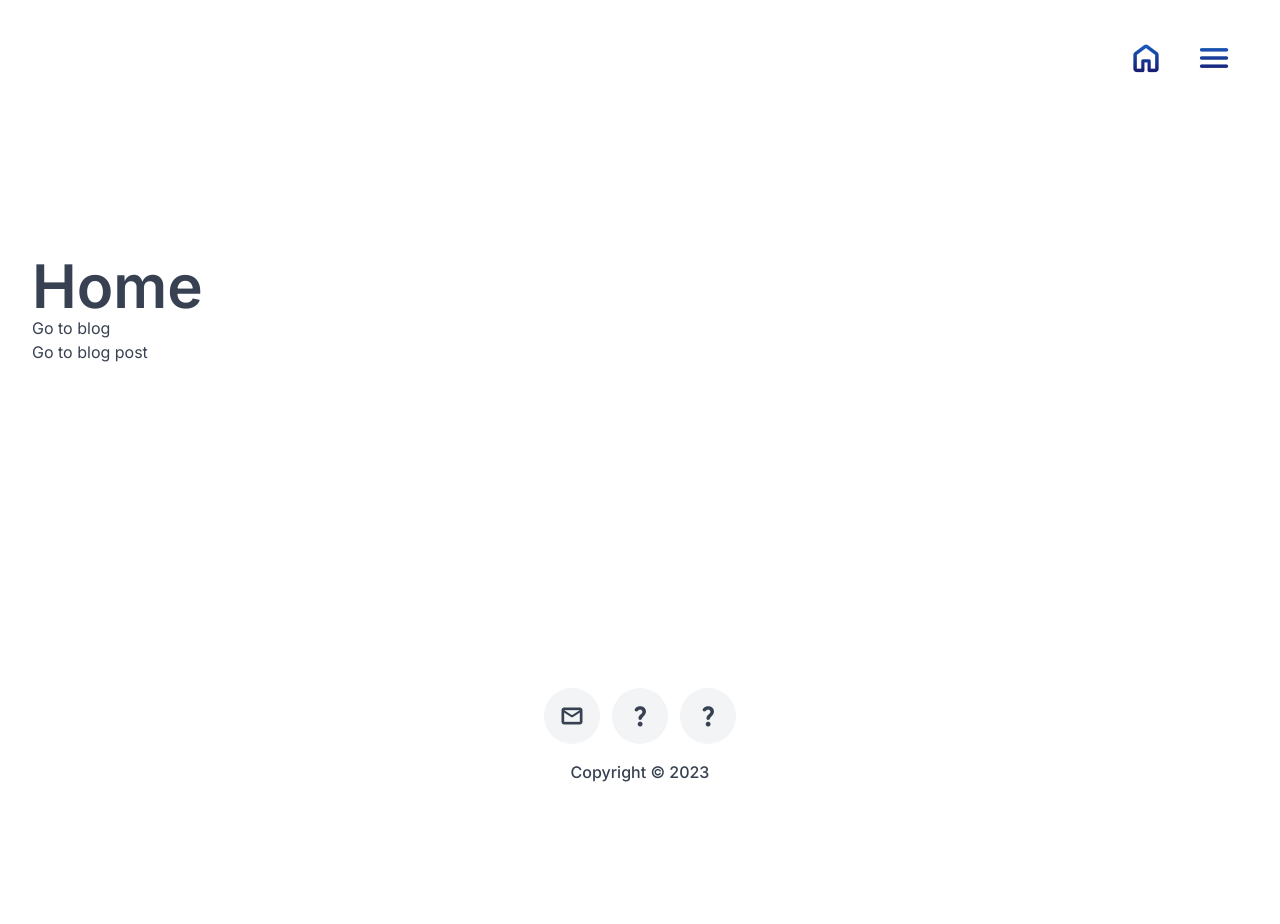
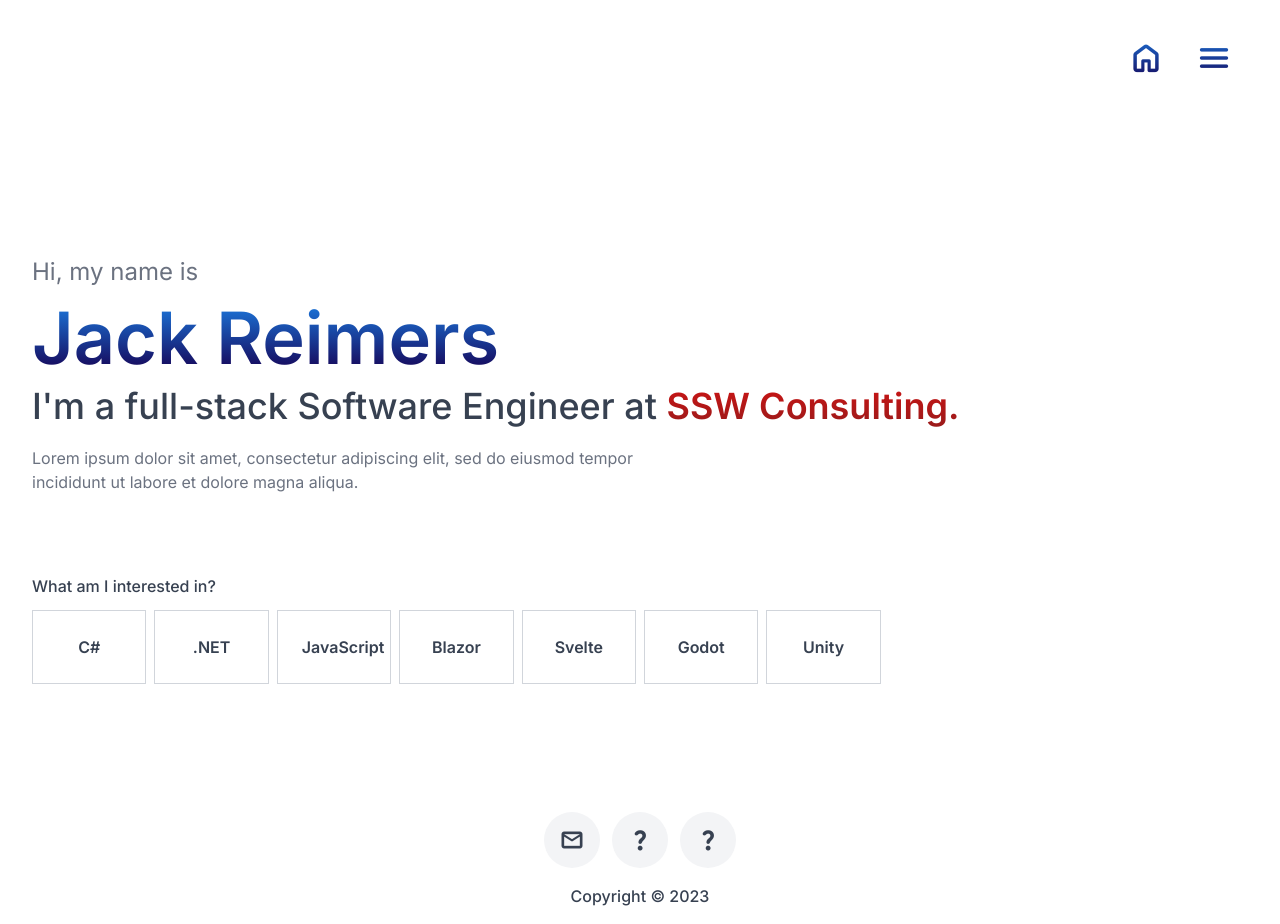
Before and after one commit to jackreimers/Blog, a SvelteKit app: page / in a window 1280 px wide. Before the commit the page ends 800 px from the top, so only its background shows below. Built offline with nearby package versions, Linux system fonts and the light colour scheme.

Commit message:
Add content to homepage

```diff
--- a/src/routes/+page.svelte
+++ b/src/routes/+page.svelte
@@ -1,12 +1,58 @@
 <script lang="ts">
 	import Button from '$lib/components/buttons/button.svelte';
+	import Icon from '$lib/components/text/icon.svelte';
+	import Detail from '$lib/components/text/detail.svelte';
 </script>
 
-<h1 class="text-6xl font-semibold">Home</h1>
+<div class="mb-20">
+	<p class="mb-3.5 text-2xl text-gray-500">Hi, my name is</p>
+	<h1 class="text-gb mb-3 text-7xl font-semibold">Jack Reimers</h1>
+	<p class="mb-5 text-4xl font-medium">
+		I'm a full-stack Software Engineer at
+		<a
+			href="https://ssw.com.au"
+			target="_blank"
+			class="bg-gradient-to-b from-[#CC1414] to-red-800 bg-clip-text font-semibold text-transparent"
+		>
+			SSW Consulting.
+		</a>
+	</p>
+	<p class="max-w-prose text-gray-500">
+		Lorem ipsum dolor sit amet, consectetur adipiscing elit, sed do eiusmod tempor incididunt ut
+		labore et dolore magna aliqua.
+	</p>
+</div>
 
+<p class="mb-3 font-medium">What am I interested in?</p>
+<div class="grid grid-cols-10 gap-2 text-center">
+	<div class="border border-gray-300 p-6">
+		<p class="font-semibold">C#</p>
+	</div>
+	<div class="border border-gray-300 p-6">
+		<p class="font-semibold">.NET</p>
+	</div>
+	<div class="border border-gray-300 p-6">
+		<p class="font-semibold">JavaScript</p>
+	</div>
+	<div class="border border-gray-300 p-6">
+		<p class="font-semibold">Blazor</p>
+	</div>
+	<div class="border border-gray-300 p-6">
+		<p class="font-semibold">Svelte</p>
+	</div>
+	<div class="border border-gray-300 p-6">
+		<p class="font-semibold">Godot</p>
+	</div>
+	<div class="border border-gray-300 p-6">
+		<p class="font-semibold">Unity</p>
+	</div>
+</div>
+
+<!--
 <Button href="blog">
 	<p>Go to blog</p>
 </Button>
 <Button href="blog/test">
 	<p>Go to blog post</p>
 </Button>
+-->
```
